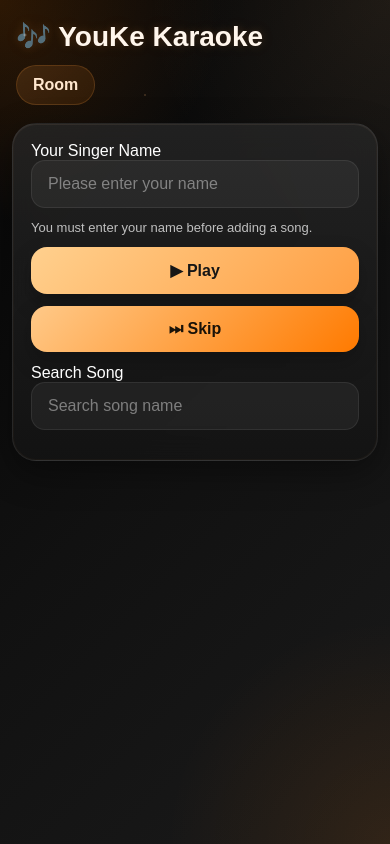
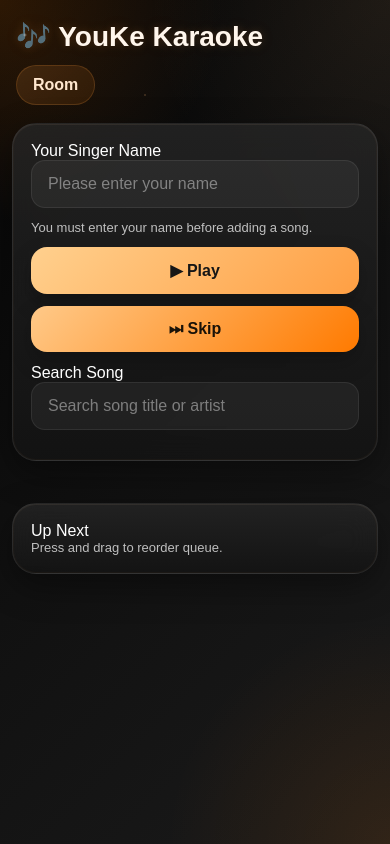
Before and after one commit to Kanasezt/youke, a Flask app: template templates/mobile.html in a window 390 px wide. Run offline with Flask 3, Linux system fonts and the light colour scheme; the template is opened without the code that fills it, so the values that code supplies are empty; some libraries are stand-ins or nearby versions.

Commit message:
Update mobile.html

```diff
--- a/templates/mobile.html
+++ b/templates/mobile.html
@@ -5,6 +5,7 @@
     <title>YouKe Karaoke Mobile {{ code }}</title>
     <meta name="viewport" content="width=device-width, initial-scale=1">
     <link rel="stylesheet" href="/static/style.css">
+    <script src="https://cdn.jsdelivr.net/npm/sortablejs@1.15.2/Sortable.min.js"></script>
 </head>
 <body class="fantasy-bg">
     <div class="stars"></div>
@@ -27,12 +28,18 @@
                 </div>
 
                 <div class="section-title top-gap">Search Song</div>
-                <input id="song_search" placeholder="Search song name" oninput="handleSearchInput()">
+                <input id="song_search" placeholder="Search song title or artist" oninput="handleSearchInput()">
                 <div id="msg" class="small muted top-gap"></div>
             </div>
 
             <div id="searchResults" class="mobile-queue"></div>
-            <div id="queueBox" class="mobile-queue"></div>
+            <div id="currentBox" class="mobile-queue"></div>
+
+            <div class="glass-panel mobile-controls">
+                <div class="section-title">Up Next</div>
+                <div class="small muted drag-hint">Press and drag to reorder queue.</div>
+                <div id="queueBox" class="mobile-queue"></div>
+            </div>
         </div>
     </div>
 
@@ -40,6 +47,7 @@
         const ROOM_CODE = "{{ code }}";
         const SINGER_KEY = `youke_karaoke_singer_${ROOM_CODE}`;
         let searchTimer = null;
+        let queueSortable = null;
 
         function loadSingerName() {
             const saved = localStorage.getItem(SINGER_KEY) || "";
@@ -147,11 +155,14 @@
         }
 
         function renderQueue(data) {
+            const currentBox = document.getElementById("currentBox");
             const queueBox = document.getElementById("queueBox");
-            let html = "";
+
+            let currentHtml = "";
+            let queueHtml = "";
 
             if (data.current) {
-                html += `
+                currentHtml = `
                     <div class="song-card current-song sparkle-card">
                         <img src="${escapeHtml(data.current.thumbnail)}" alt="thumbnail">
                         <div class="song-text">
@@ -161,25 +172,62 @@
                         </div>
                     </div>
                 `;
+            } else {
+                currentHtml = `<div class="empty-box glass-panel">No song playing</div>`;
             }
 
             if (data.queue && data.queue.length > 0) {
-                html += data.queue.map(item => `
-                    <div class="song-card sparkle-card">
+                queueHtml = data.queue.map((item, idx) => `
+                    <div class="song-card sparkle-card queue-item-draggable" data-item-id="${item.itemId}">
+                        <div class="drag-handle">☰</div>
                         <img src="${escapeHtml(item.thumbnail)}" alt="thumbnail">
                         <div class="song-text">
+                            <div class="song-pill result-pill">NEXT ${idx + 1}</div>
                             <div class="song-title">${escapeHtml(item.title || item.videoId)}</div>
                             <div class="song-sub">Singer : ${escapeHtml(item.requestedBy || "Guest")}</div>
                         </div>
                     </div>
                 `).join("");
+            } else {
+                queueHtml = `<div class="empty-box glass-panel">Queue empty</div>`;
             }
 
-            if (!html) {
-                html = `<div class="empty-box glass-panel">Queue empty</div>`;
+            currentBox.innerHTML = currentHtml;
+            queueBox.innerHTML = queueHtml;
+
+            enableSortable();
+        }
+
+        function enableSortable() {
+            const queueBox = document.getElementById("queueBox");
+
+            if (queueSortable) {
+                queueSortable.destroy();
+                queueSortable = null;
             }
 
-            queueBox.innerHTML = html;
+            const items = queueBox.querySelectorAll("[data-item-id]");
+            if (!items.length) return;
+
+            queueSortable = Sortable.create(queueBox, {
+                animation: 180,
+                handle: ".drag-handle",
+                ghostClass: "drag-ghost",
+                chosenClass: "drag-chosen",
+                dragClass: "drag-dragging",
+                onEnd: async () => {
+                    const orderedIds = Array.from(queueBox.querySelectorAll("[data-item-id]"))
+                        .map(el => Number(el.dataset.itemId));
+
+                    await fetch(`/api/rooms/${ROOM_CODE}/reorder_queue`, {
+                        method: "POST",
+                        headers: { "Content-Type": "application/json" },
+                        body: JSON.stringify({ ordered_ids: orderedIds })
+                    });
+
+                    refreshState();
+                }
+            });
         }
 
         async function playSong() {
```
